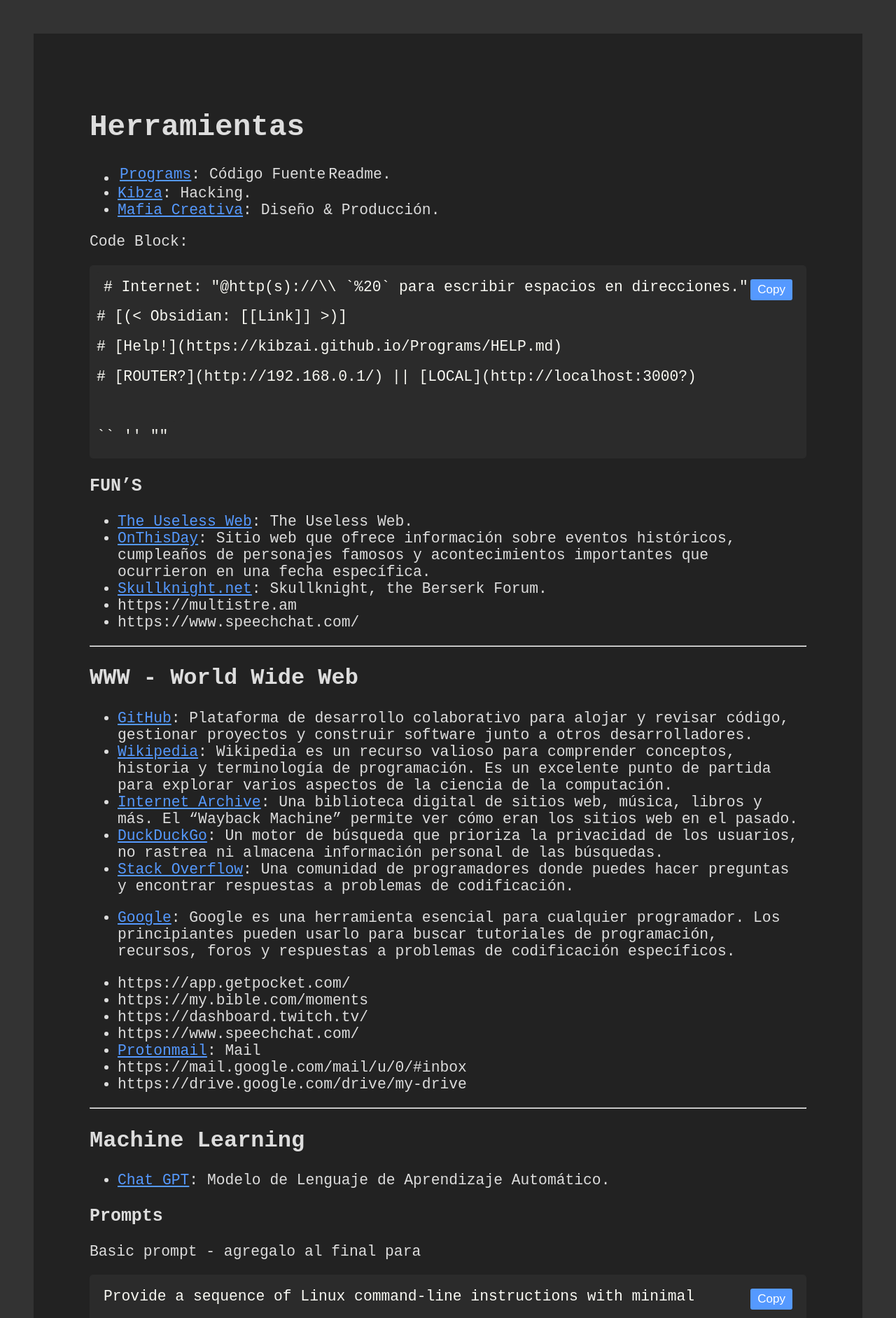
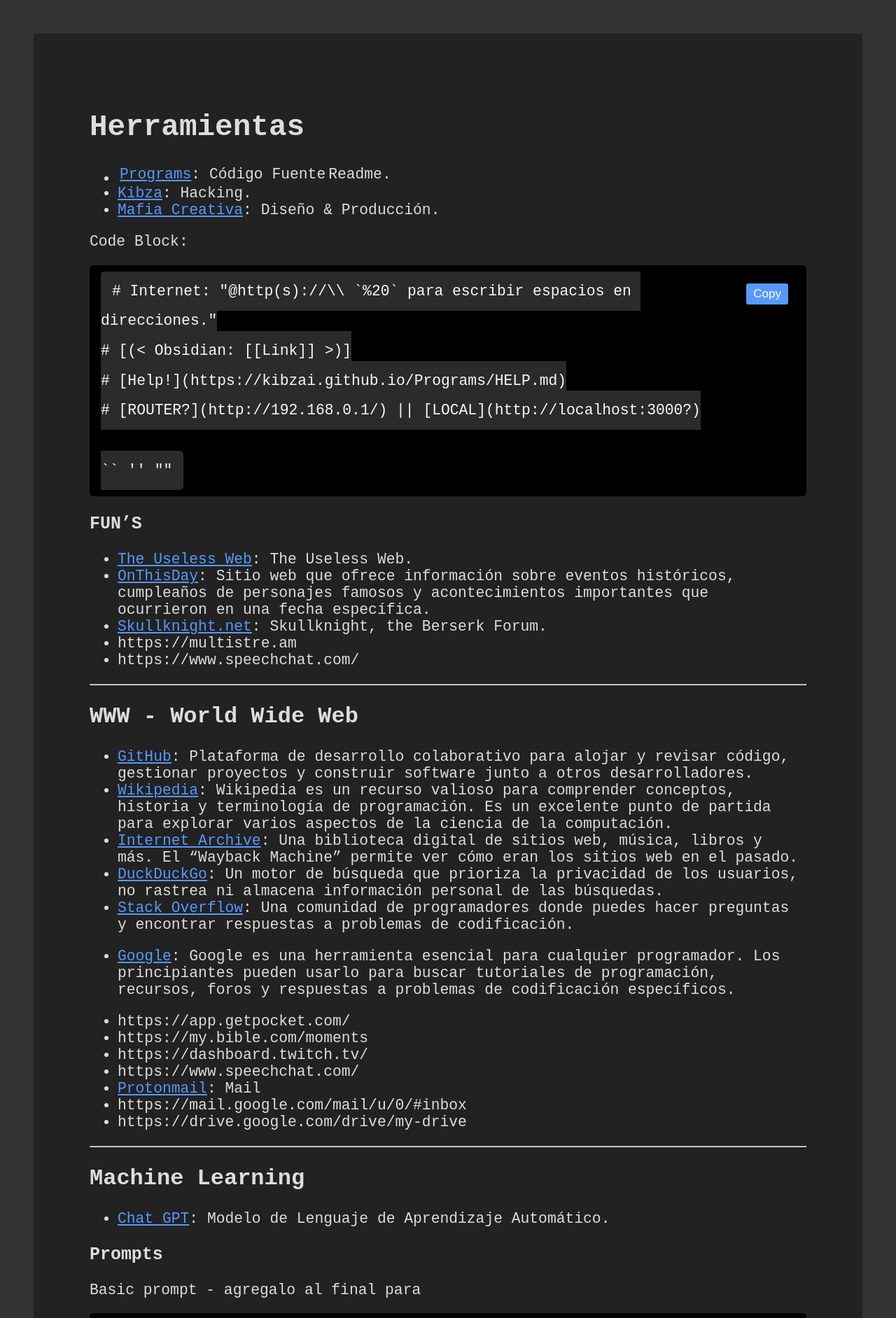
Before and after one commit to Kibzai/Programs, a Jekyll site: the page built from index.md, in a window 1280 px wide. Shown: the top 1883 px of the page at 70% size. Built offline with Jekyll 4.4.1, drawn with Linux system fonts in a browser that asks for light colours.

Commit message:
Update style.css

```diff
--- a/assets/css/style.css
+++ b/assets/css/style.css
@@ -19,11 +19,22 @@
 }
 
 /* Code Block Styling with Wrap */
-body.dark-mode pre,
+body.dark-mode pre{
+    background-color: #000;
+    border-radius: 5px;
+    padding: 1rem;
+    overflow-x: auto; /* Enables horizontal scrolling for long lines */
+    white-space: pre-wrap; /* Ensures wrapping of long lines */
+    word-wrap: break-word;
+    color: #f8f8f2;
+    line-height: 2;
+}
+
+/* Code Block Styling */
 body.dark-mode code {
     background-color: #2b2b2b;
     border-radius: 5px;
-    padding: 10px;
+    padding: 1rem;
     overflow-x: auto; /* Enables horizontal scrolling for long lines */
     white-space: pre-wrap; /* Ensures wrapping of long lines */
     word-wrap: break-word;
```
